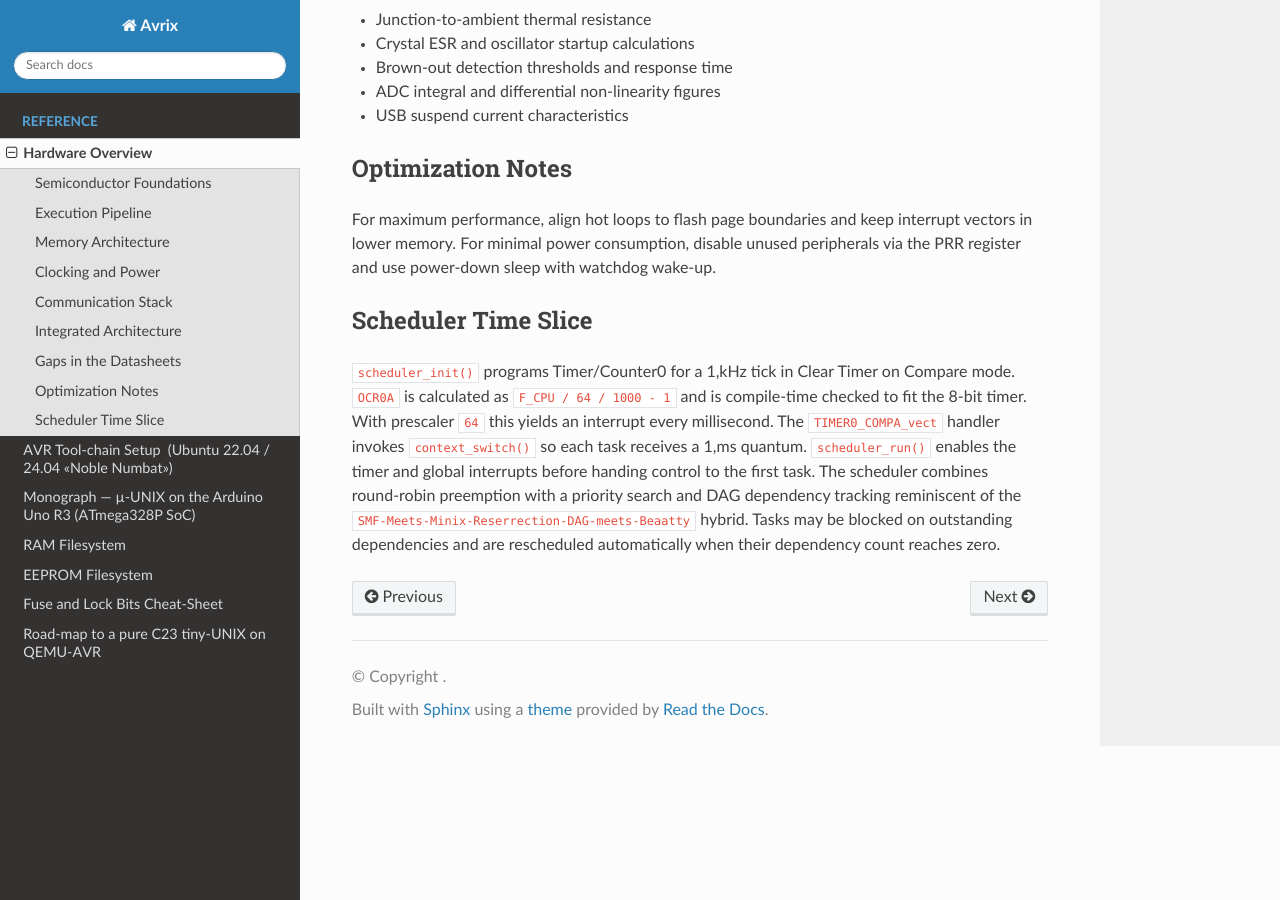
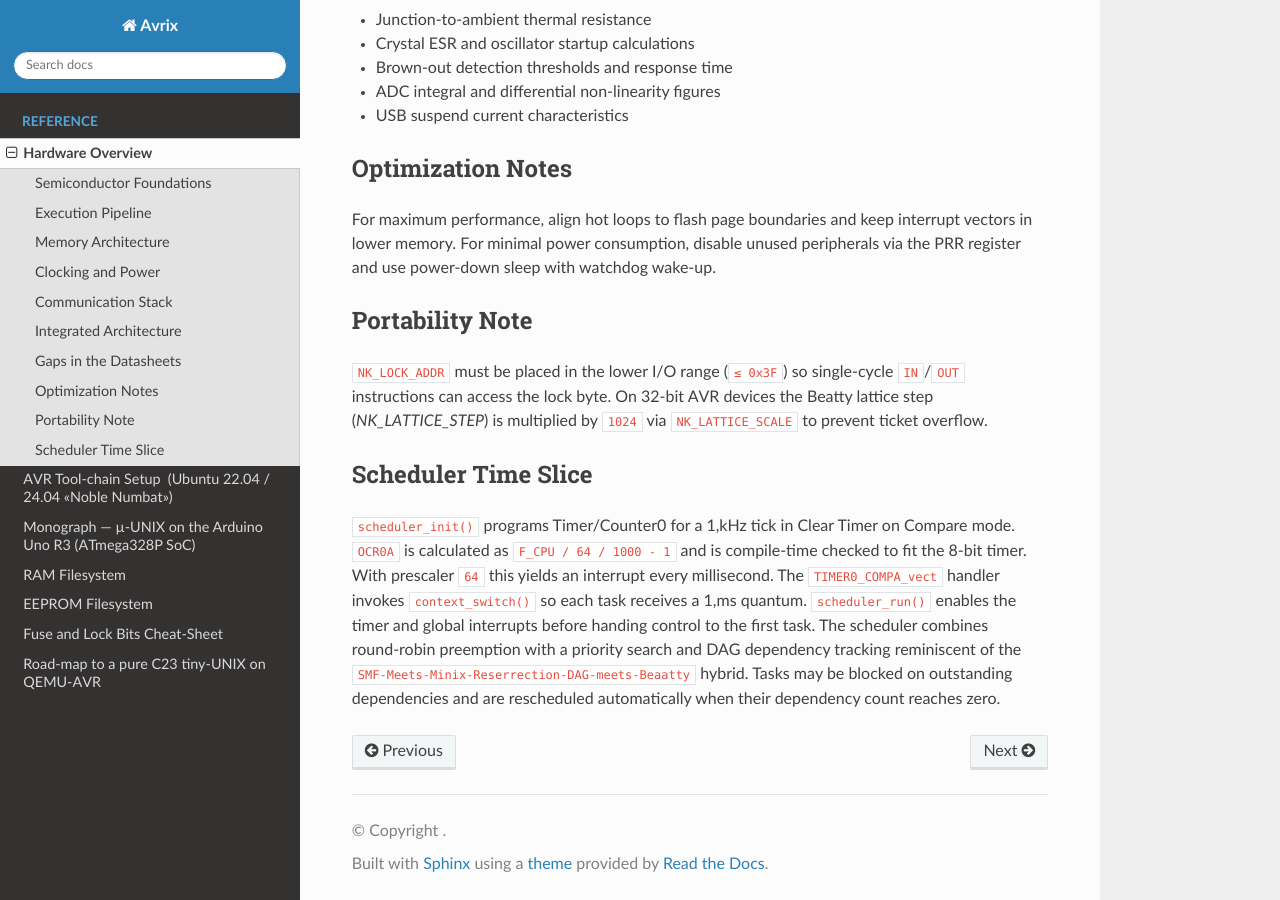
Before and after one commit to Oichkatzelesfrettschen/Avrix, a Sphinx documentation site: the page built from docs/source/hardware.rst, in a window 1280 px wide and 900 px high, scrolled down 1757 px. Built offline with Sphinx 7.4.7 and the Read the Docs theme 3.1.0, drawn with Linux system fonts in a browser that asks for light colours.

Commit message:
Refine lattice step scaling and optimize loops

```diff
--- a/docs/source/hardware.rst
+++ b/docs/source/hardware.rst
@@ -77,6 +77,13 @@ interrupt vectors in lower memory. For minimal power consumption, disable
 unused peripherals via the PRR register and use power-down sleep with watchdog
 wake-up.
 
+Portability Note
+----------------
+``NK_LOCK_ADDR`` must be placed in the lower I/O range (``≤ 0x3F``) so
+single-cycle ``IN``/``OUT`` instructions can access the lock byte.
+On 32‑bit AVR devices the Beatty lattice step (`NK_LATTICE_STEP`) is
+multiplied by ``1024`` via ``NK_LATTICE_SCALE`` to prevent ticket overflow.
+
 Scheduler Time Slice
 --------------------
 ``scheduler_init()`` programs Timer/Counter0 for a 1\,kHz tick in
```
Also changed, not shown: docs/source/monograph.rst (+6 -5 lines), 2 other files.
